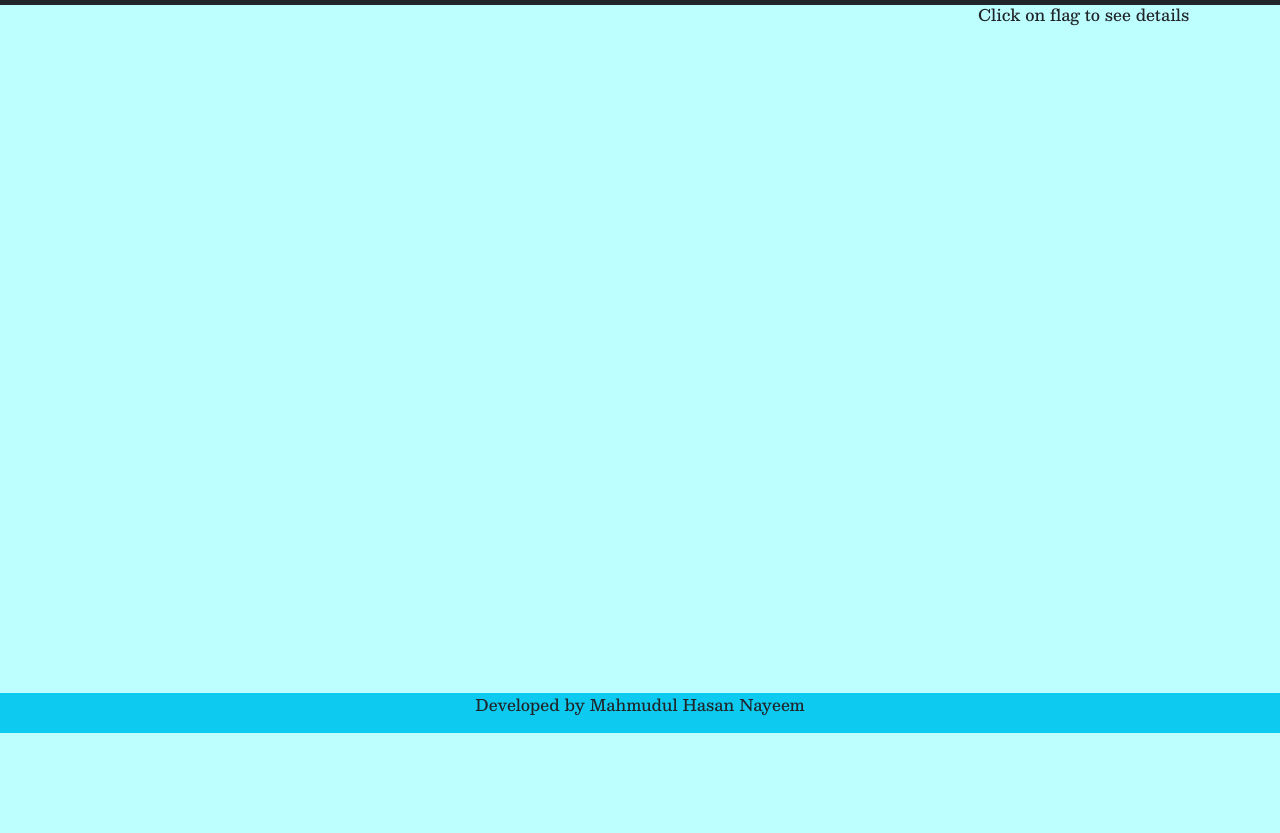
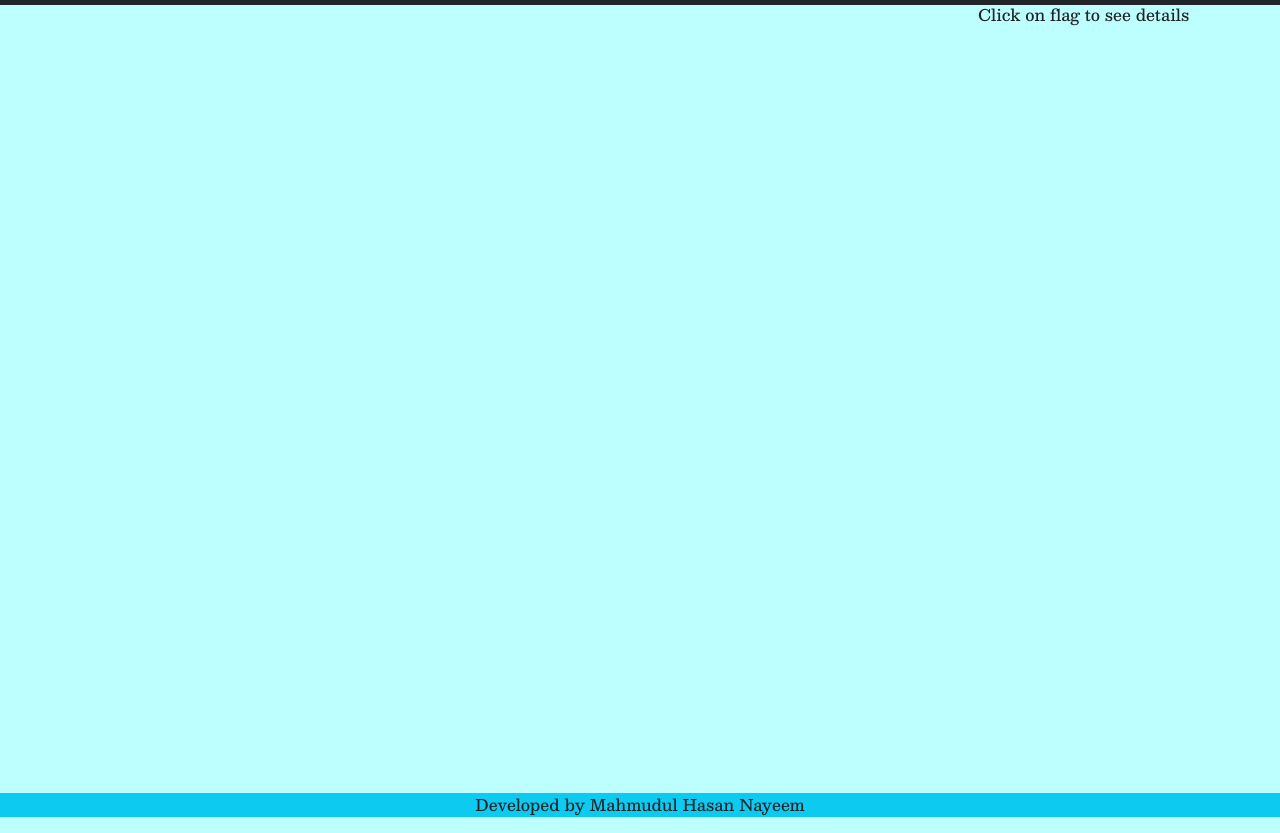
Before and after one commit to hasannayeem71/rest-countrys, a plain HTML site: page index.html in a window 1280 px wide. Shown: the part 67-900 px from the top of the page. Before the commit the page ends 860 px from the top, so only its background shows below. Drawn offline with nearby package versions, Linux system fonts and the light colour scheme; no server answers.

Commit message:
remove style

```diff
--- a/index.html
+++ b/index.html
@@ -71,7 +71,7 @@
         </div>
       </section>
     </main>
-<footer class="fixed-bottom bg-info">
+<footer class=" bg-info">
 <p class="text-center">Developed by Mahmudul Hasan Nayeem</p>
 </footer>
     <script
```
